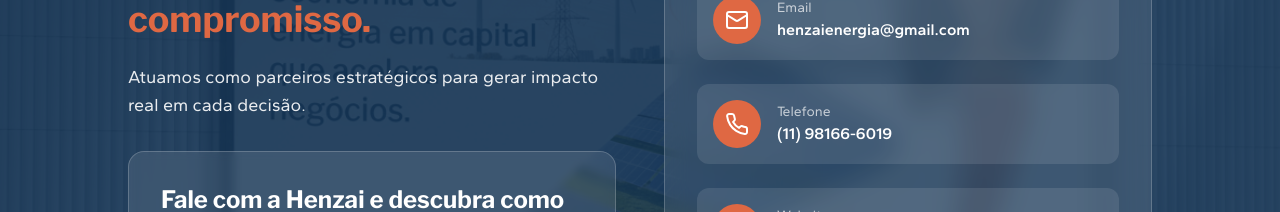
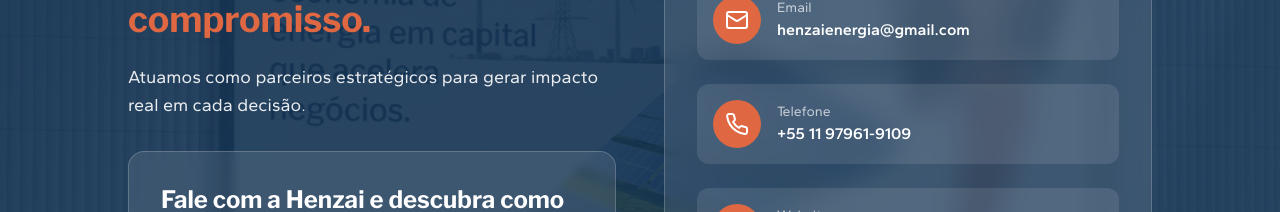
Before and after one commit to troitonn/henzai-scroll-experience, a React (Vite) app: page / in a window 1280 px wide. Shown: the part 7480-7692 px from the top of the page. Built offline with nearby package versions, Linux system fonts and the light colour scheme.

Commit message:
Update PartnershipSection.tsx

```diff
--- a/src/components/PartnershipSection.tsx
+++ b/src/components/PartnershipSection.tsx
@@ -63,7 +63,7 @@ const PartnershipSection: React.FC = () => {
                   </div>
                   <div>
                     <p className="font-gantari text-sm text-white/70">Telefone</p>
-                    <p className="font-gantari font-semibold">(11) 98166-6019</p>
+                    <p className="font-gantari font-semibold">+55 11 97961-9109</p>
                   </div>
                 </a>
 
```
